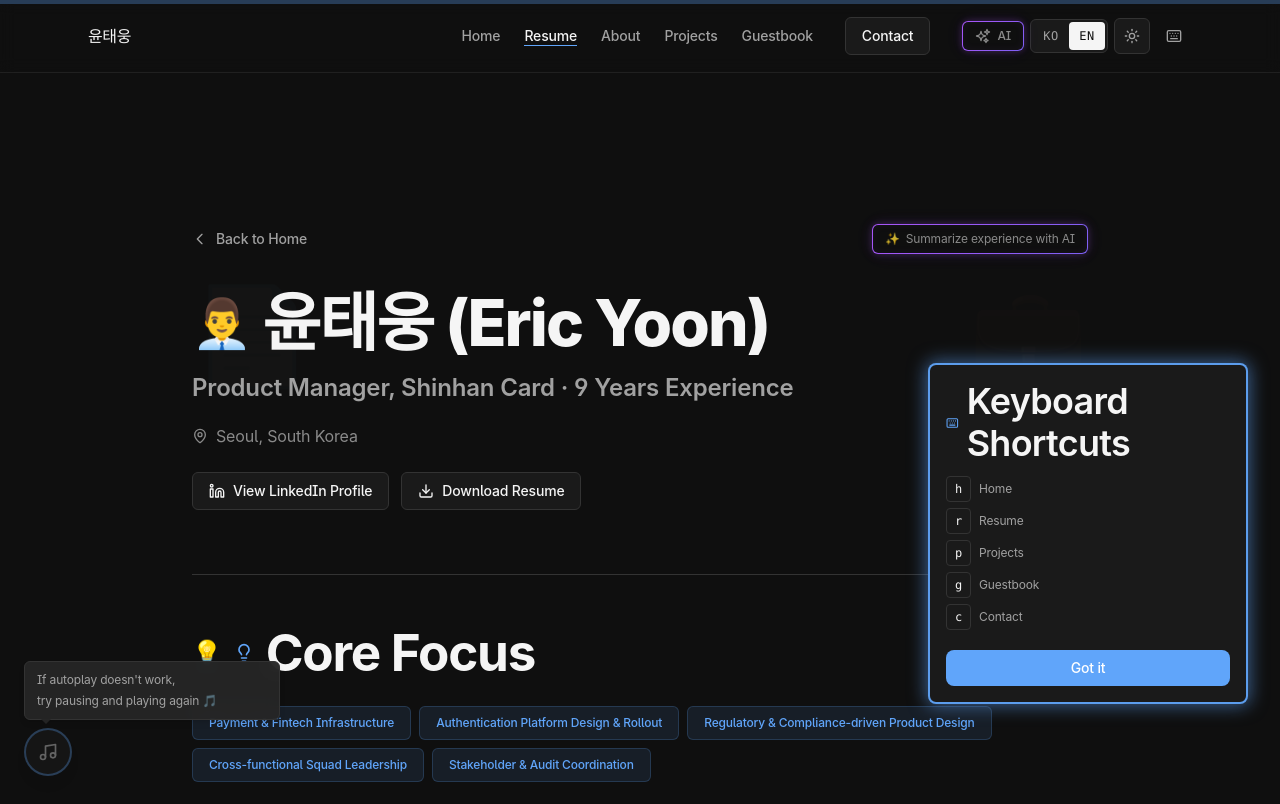
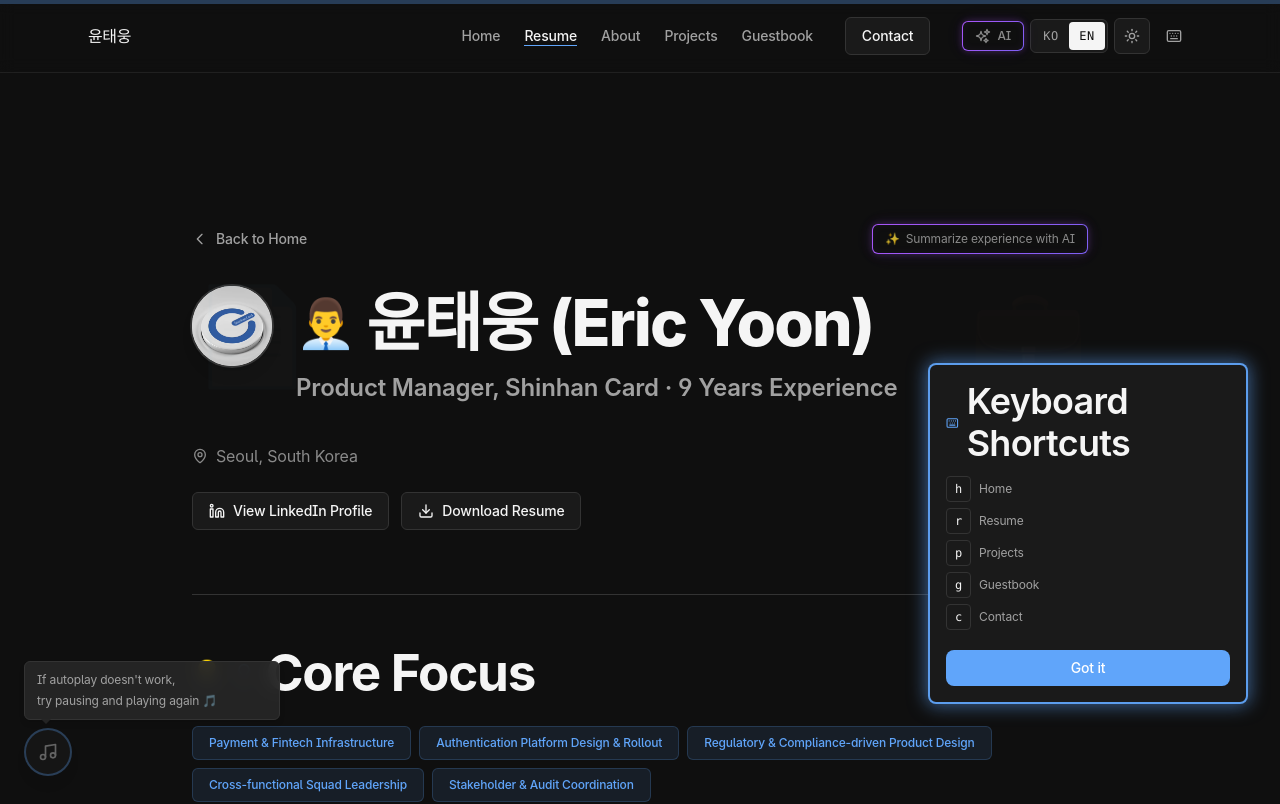
Before and after one commit to shinhan-card/portfolio, a Next.js app: page /resume in a window 1280 px wide. Shown: the top 804 px of the page. Built offline with nearby package versions, Linux system fonts and the light colour scheme; a web font is replaced by a local one.

Commit message:
Add Shinhan Card logo to Resume page header

```diff
--- a/app/resume/page.tsx
+++ b/app/resume/page.tsx
@@ -135,13 +135,26 @@
               <div className="absolute top-0 right-0 text-8xl">💼</div>
             </div>
 
-            <h1 className="text-3xl sm:text-4xl md:text-5xl lg:text-6xl font-extrabold text-text mb-2 flex items-center gap-2 sm:gap-3 relative">
-              <span className="text-3xl sm:text-4xl md:text-5xl">👨‍💼</span>
-              윤태웅 (Eric Yoon)
-            </h1>
-            <p className="text-2xl font-semibold text-muted mb-4 relative">
-              {resumeData.currentRole[lang]}
-            </p>
+            <div className="flex items-start gap-4 sm:gap-6 mb-6">
+              {/* Shinhan Card Logo */}
+              <div className="flex-shrink-0 w-16 h-16 sm:w-20 sm:h-20 bg-white rounded-full shadow-lg flex items-center justify-center overflow-hidden ring-2 ring-border">
+                <img
+                  src="/images/shinhan-card-logo.png"
+                  alt="Shinhan Card"
+                  className="w-full h-full object-cover"
+                />
+              </div>
+
+              <div className="flex-1">
+                <h1 className="text-3xl sm:text-4xl md:text-5xl font-extrabold text-text mb-2 flex items-center gap-2 sm:gap-3">
+                  <span className="text-3xl sm:text-4xl md:text-5xl">👨‍💼</span>
+                  윤태웅 (Eric Yoon)
+                </h1>
+                <p className="text-xl sm:text-2xl font-semibold text-muted mb-3">
+                  {resumeData.currentRole[lang]}
+                </p>
+              </div>
+            </div>
             <div className="flex items-center gap-2 text-muted2 mb-6">
               <MapPin className="w-4 h-4" />
               <span>{resumeData.location[lang]}</span>
```
Also changed, not shown: public/images/shinhan-card-logo.png (added).
